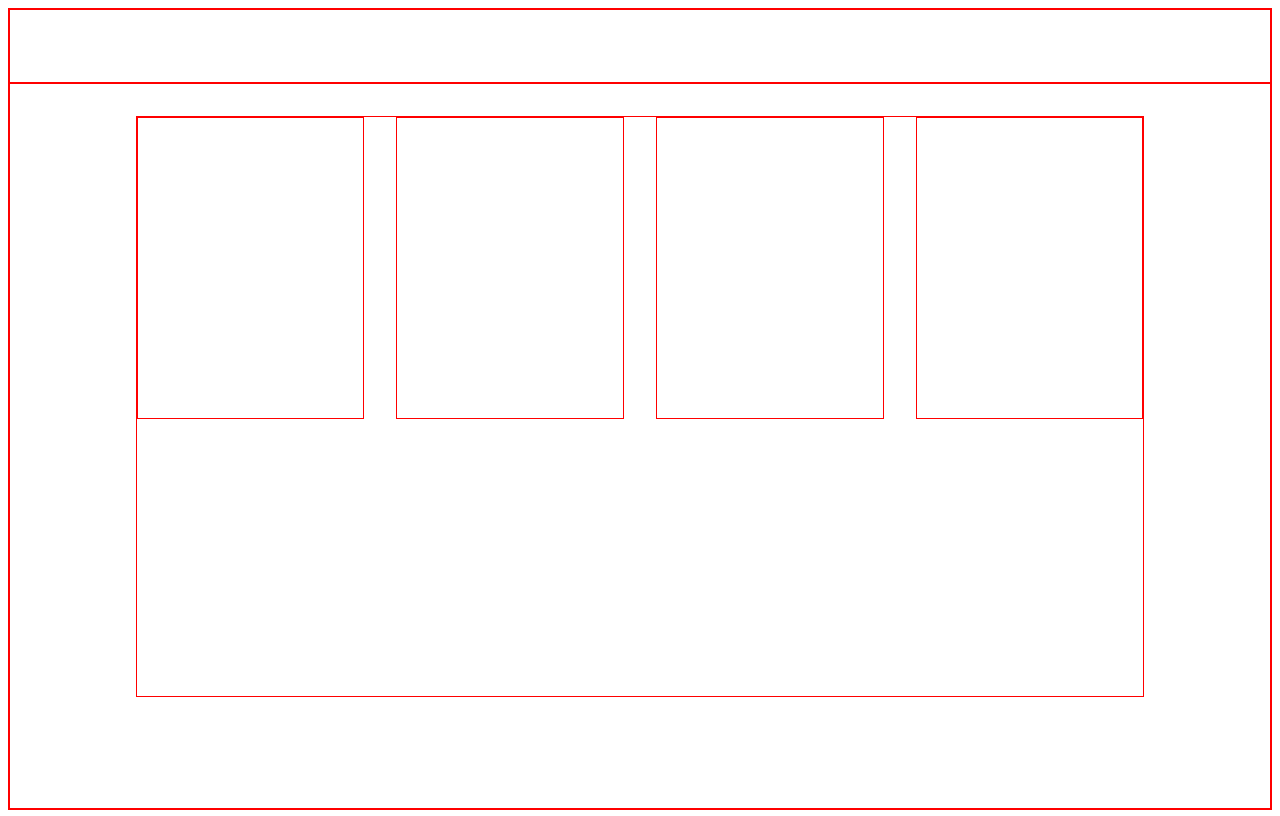
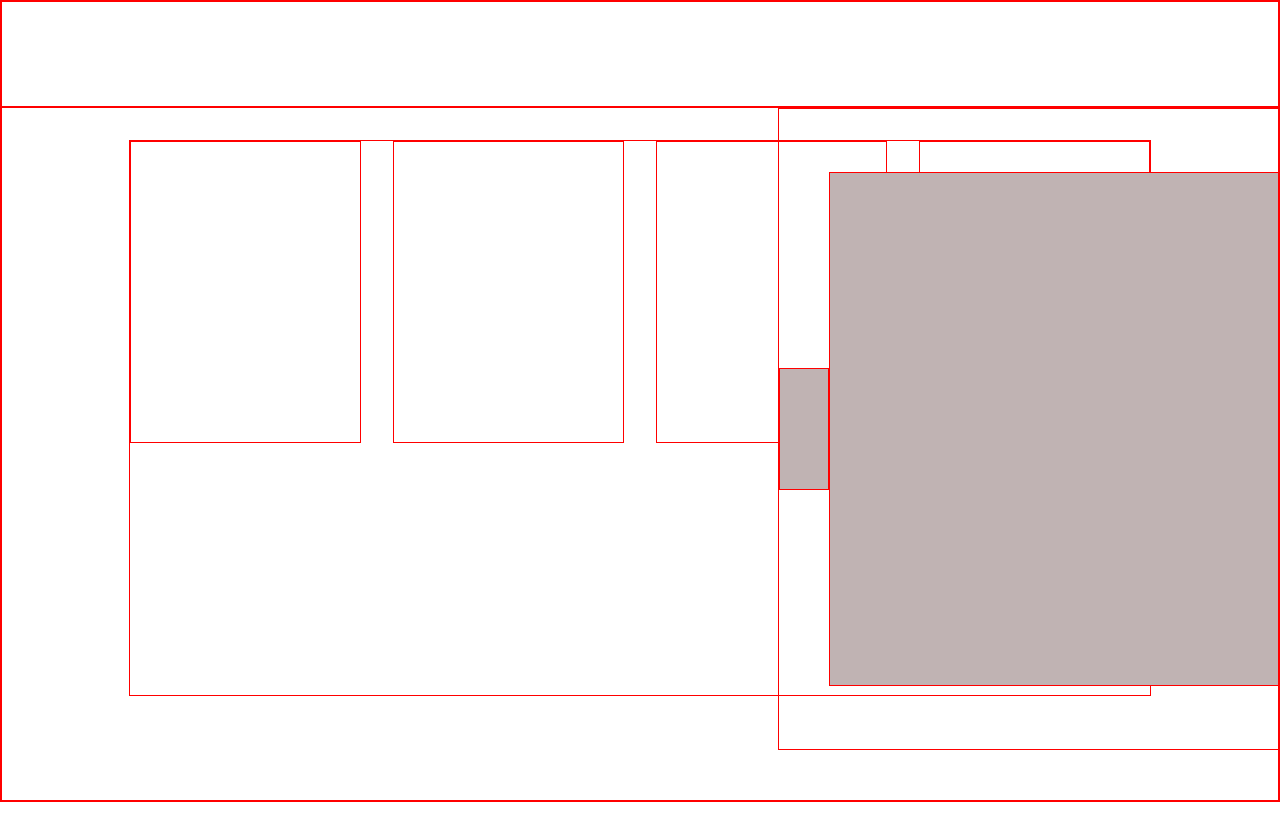
Before and after one commit to KramYengir/library-app, a plain HTML site: page index.html in a window 1280 px wide. Drawn offline with Linux system fonts and the light colour scheme.

Commit message:
add a basic fixed side panel div

```diff
--- a/index.html
+++ b/index.html
@@ -17,7 +17,10 @@
                 <div class="book"></div>
                 <div class="book"></div>
                 <div class="book"></div>
-
+            </div>
+            <div class="side">
+                <div class="add-book"></div>
+                <div class="side-panel"></div>
             </div>
         </div>
     </div>
--- a/style.css
+++ b/style.css
@@ -4,6 +4,8 @@
 
 body{
     height: 100vh;
+    margin: 0;
+    padding: 0;
 }
 
 div{
@@ -17,13 +19,13 @@ div{
 }
 
 .header{
-    flex: 0.1;
+    flex: 0.15;
 }
 
 .main{
     display: flex;
     flex: 1;
-    justify-content: center;
+    justify-content: space-between;
     /* align-items: center; */
 }
 
@@ -37,10 +39,40 @@ div{
     grid-template-columns: repeat(auto-fit, minmax(200px, 1fr));
     justify-content: center;
     gap: 2rem;
-    margin-top: 2rem;
+    margin: 2rem auto 1rem;
 }
 
 .book{
     max-width: 250px;
     max-height: 300px;
 }
+
+.side{
+    /* flex: 0.1; */
+    display: flex;
+    justify-content: flex-end;
+    align-items: center;
+
+    position: fixed;
+    height: 80%;
+    width: 500px;
+    right: 0;
+    z-index: 1;
+}
+
+.add-book, .side-panel{
+    background-color: #c0b3b3;
+}
+
+.add-book{
+    flex: 0.4;
+    min-height: 15vh;
+    max-width: 3rem;
+    align-self: center;
+}
+
+.side-panel{
+    flex: 1;
+    height: 80%;
+
+}
```
